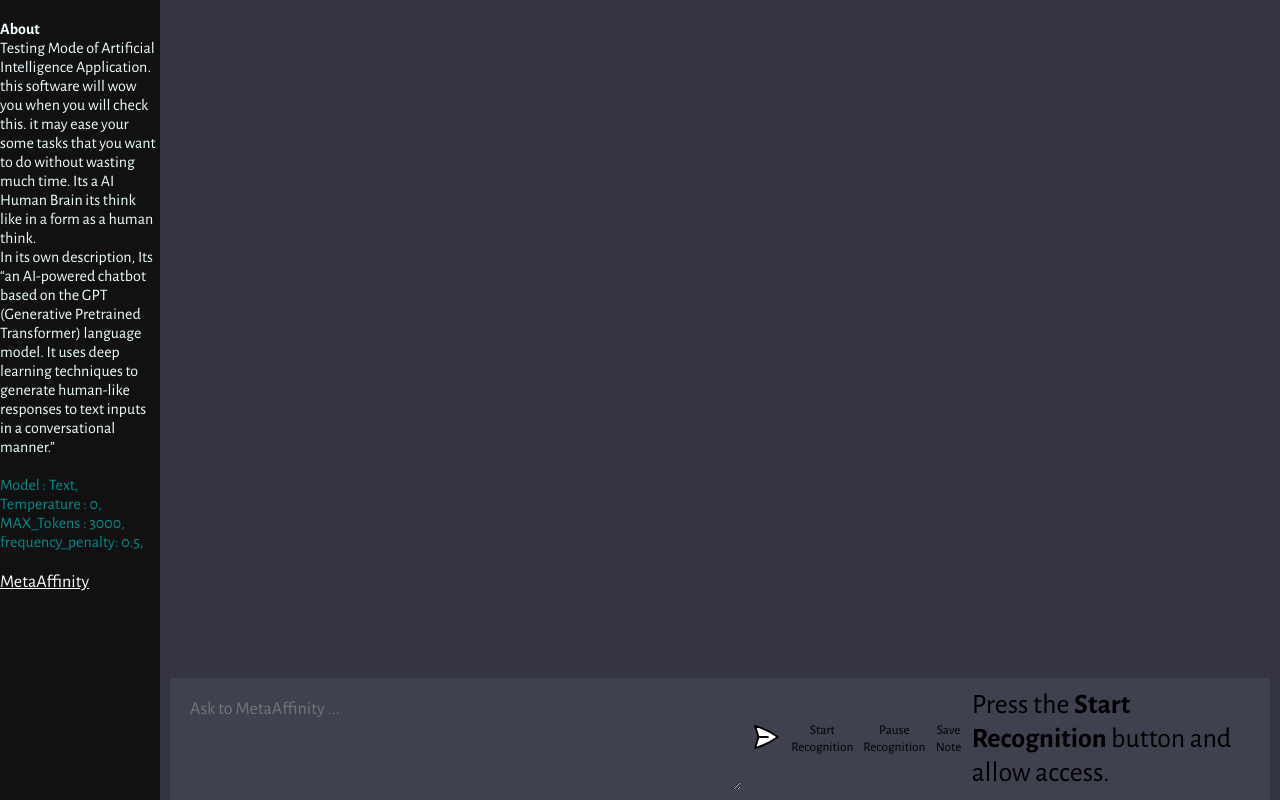
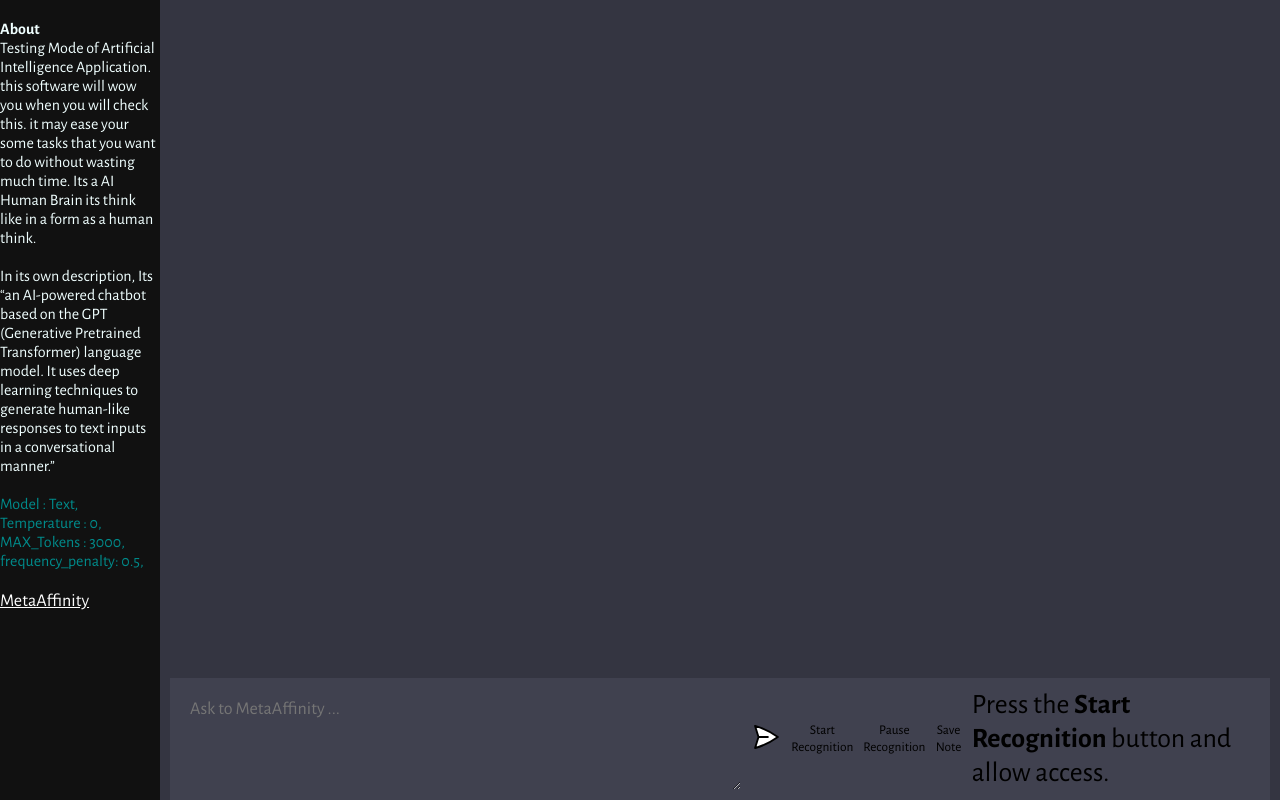
Before and after one commit to MetaAffinity/AiChatGPT, a website built with Vite: page client/index.html in a window 1280 px wide. Built offline with nearby package versions, Linux system fonts and the light colour scheme.

Commit message:
update index

```diff
--- a/client/index.html
+++ b/client/index.html
@@ -12,7 +12,7 @@
       <span style="color: azure;"><h4>About</h4>Testing Mode of Artificial Intelligence Application. this software will wow you when you will check this.
       it may ease your some tasks that you want to do without wasting much time.
       Its a AI Human Brain its think like in a form as a human think.</span><br />
-      <p style="color: azure;">In its own description, Its “an AI-powered chatbot based on the GPT (Generative Pretrained Transformer) language model. It uses deep learning techniques to generate human-like responses to text inputs in a conversational manner.”</p>
+      <br><p style="color: azure;">In its own description, Its “an AI-powered chatbot based on the GPT (Generative Pretrained Transformer) language model. It uses deep learning techniques to generate human-like responses to text inputs in a conversational manner.”</p>
       <br />
       <span style="color: darkcyan;">
       Model : Text,<br/>
```
